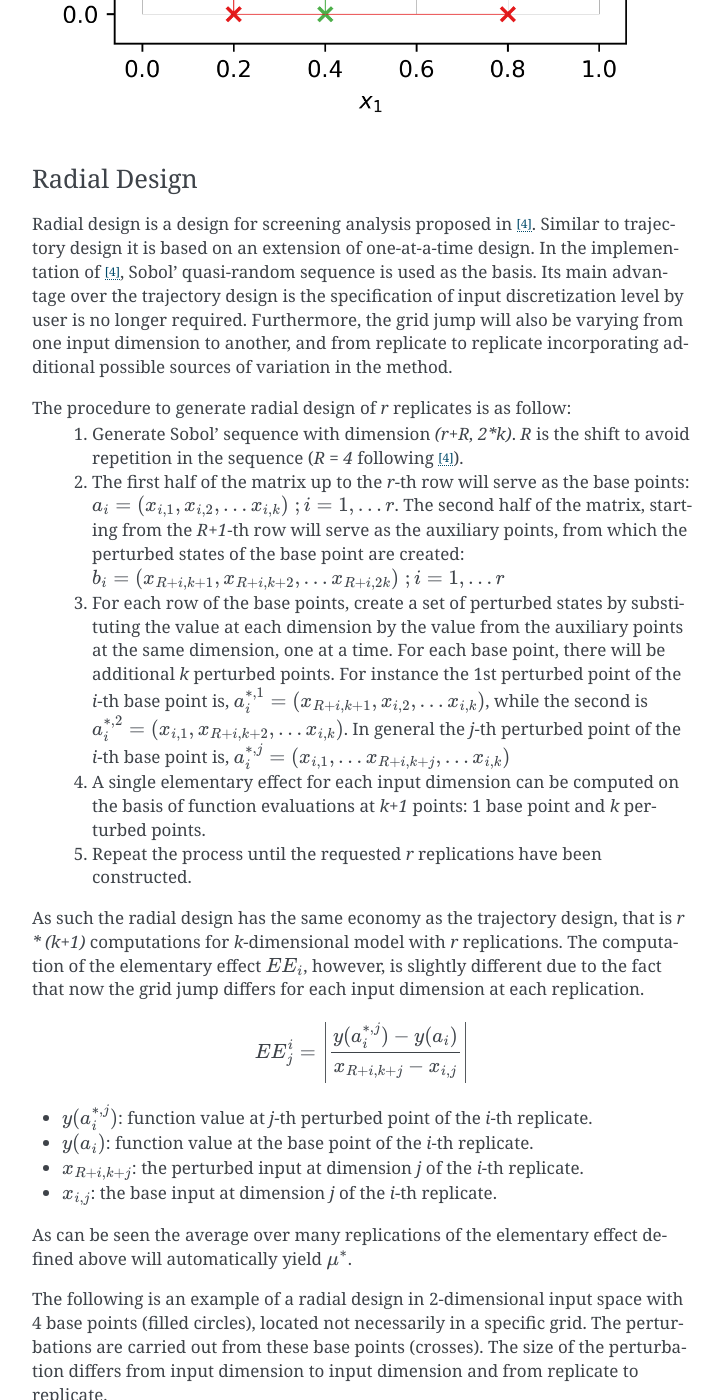
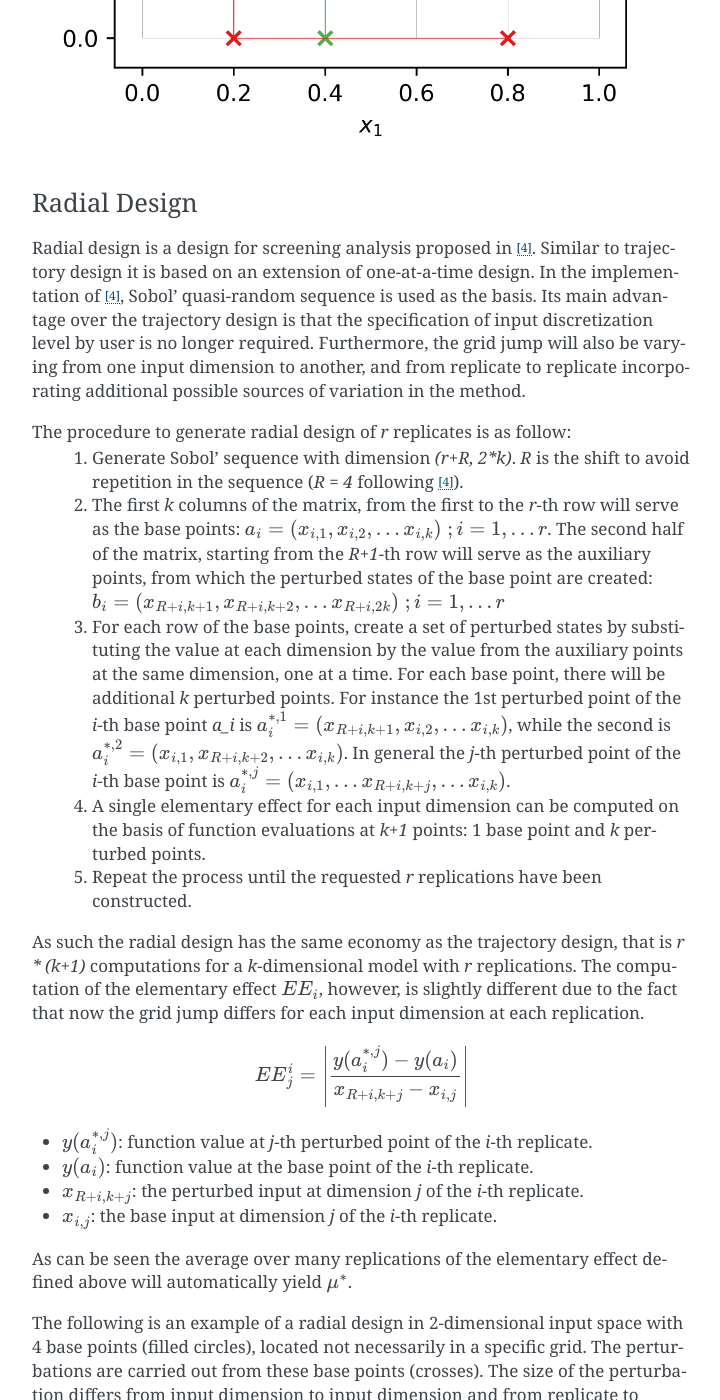
Before and after one commit to damar-wicaksono/gsa-module, a Sphinx documentation site: the page built from docs/source/implementation/morris_screening_method.rst, in a window 1280 px wide and 1400 px high, scrolled down 4769 px. Shown: the whole window, without its empty margins (388-1108 px from the left). Built offline with Sphinx 7.4.7, drawn with Linux system fonts in a browser that asks for light colours; some of the changed text lies outside the part shown.

Commit message:
Typos corrections

```diff
--- a/docs/source/implementation/morris_screening_method.rst
+++ b/docs/source/implementation/morris_screening_method.rst
@@ -154,7 +154,7 @@ A randomized trajectory design matrix is given by :math:`b^*` ([2]_, [5]_),
 - :math:`b`: a strictly lower triangular matrix of 1s, with dimension of
   `(k + 1)-by-k`
 - :math:`x^*`: Random starting point in the parameter space, with dimension of
-  `(k + 1)-by-k`
+  `(k + 1)-by-k` - each row is the same.
 - :math:`d^*`: a k-dimensional diagonal matrix which each element is either +1
   or -1 with equal probability. This matrix determines whether a parameter
   value will decrease or increase.
@@ -181,7 +181,7 @@ Radial Design
 Radial design is a design for screening analysis proposed in [4]_.
 Similar to trajectory design it is based on an extension of one-at-a-time
 design. In the implementation of [4]_, Sobol' quasi-random sequence is
-used as the basis. Its main advantage over the trajectory design is
+used as the basis. Its main advantage over the trajectory design is that
 the specification of input discretization level by user is no longer required.
 Furthermore, the grid jump will also be varying from one input dimension
 to another, and from replicate to replicate incorporating additional
@@ -190,7 +190,7 @@ possible sources of variation in the method.
 The procedure to generate radial design of `r` replicates is as follow:
  1. Generate Sobol' sequence with dimension `(r+R, 2*k)`. `R` is the shift
     to avoid repetition in the sequence (`R = 4` following [4]_).
- 2. The first half of the matrix up to the `r`-th row will serve as the
+ 2. The first `k` columns of the matrix, from the first to the `r`-th row will serve as the
     base points: :math:`a_i = (x_{i,1}, x_{i,2}, \ldots x_{i,k}) \; ; i = 1,\ldots r`.
     The second half of the matrix, starting from the `R+1`-th
     row will serve as the auxiliary points, from which the perturbed states
@@ -199,11 +199,11 @@ The procedure to generate radial design of `r` replicates is as follow:
     substituting the value at each dimension by the value from the
     auxiliary points at the same dimension, one at a time.
     For each base point, there will be additional `k` perturbed points.
-    For instance the 1st perturbed point of the `i`-th base point is,
+    For instance the 1st perturbed point of the `i`-th base point `a_i` is
     :math:`a^{*,1}_i = (x_{R+i,k+1}, x_{i,2}, \ldots x_{i,k})`, while
     the second is :math:`a^{*,2}_i = (x_{i,1}, x_{R+i,k+2}, \ldots x_{i,k})`.
-    In general the `j`-th perturbed point of the `i`-th base point is,
-    :math:`a^{*,j}_i = (x_{i,1}, \ldots x_{R+i,k+j}, \ldots x_{i,k})`
+    In general the `j`-th perturbed point of the `i`-th base point is
+    :math:`a^{*,j}_i = (x_{i,1}, \ldots x_{R+i,k+j}, \ldots x_{i,k})`.
  4. A single elementary effect for each input dimension can be computed
     on the basis of function evaluations at `k+1` points:
     1 base point and `k` perturbed points.
@@ -211,7 +211,7 @@ The procedure to generate radial design of `r` replicates is as follow:
     constructed.
 
 As such the radial design has the same economy as the trajectory design,
-that is `r * (k+1)` computations for `k`-dimensional model with
+that is `r * (k+1)` computations for a `k`-dimensional model with
 `r` replications. The computation of the elementary effect :math:`EE_i`,
 however, is slightly different due to the fact that now the grid jump
 differs for each input dimension at each replication.
```
Also changed, not shown: other parts of docs/source/implementation/morris_screening_method.rst (+4 -4 lines), docs/source/user_guide/morris_screening.rst (+3 -3 lines), 1 other file.
